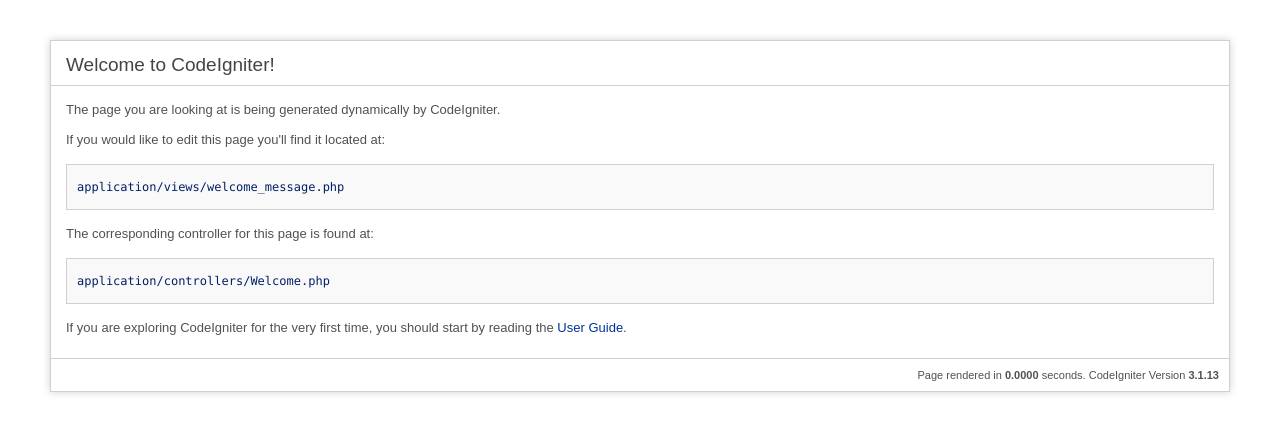
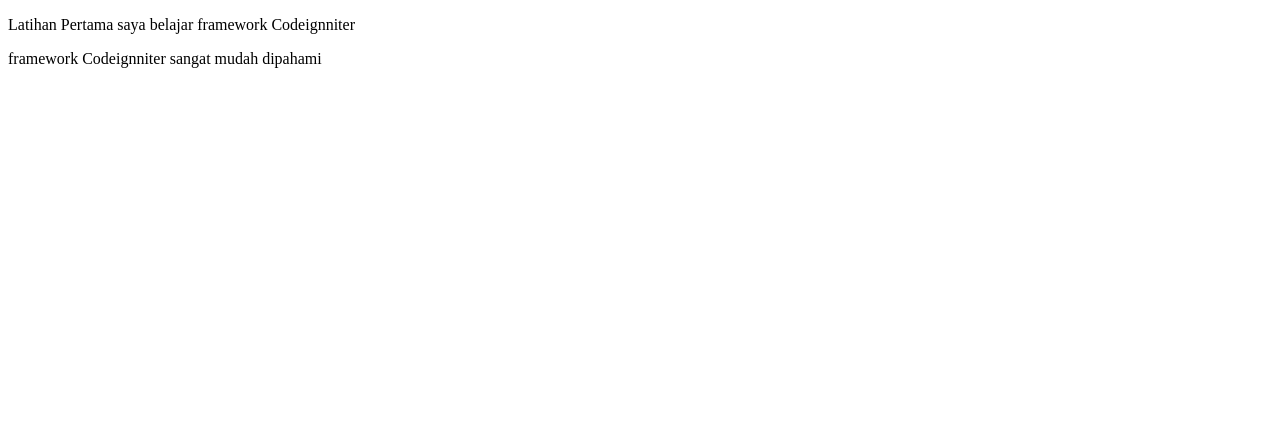
Before and after one commit to Dimastaqbirt/latihan_ci, a CodeIgniter app: page /database/ in a window 1280 px wide. Shown: the top 434 px of the page. Run offline with CodeIgniter, Linux system fonts and the light colour scheme.

Commit message:
membuat tampil.php di view. membuat tampil.php di controler dan mengubah file config ->routers

```diff
--- a/application/config/routes.php
+++ b/application/config/routes.php
@@ -49,6 +49,6 @@ defined('BASEPATH') OR exit('No direct script access allowed');
 | Examples:	my-controller/index	-> my_controller/index
 |		my-controller/my-method	-> my_controller/my_method
 */
-$route['default_controller'] = 'welcome';
+$route['default_controller'] = 'tampil';
 $route['404_override'] = '';
 $route['translate_uri_dashes'] = FALSE;
--- /dev/null
+++ b/application/controllers/tampil.php
@@ -0,0 +1,25 @@
+<?php
+defined('BASEPATH') OR exit('No direct script access allowed');
+
+class Tampil extends CI_Controller {
+
+	/**
+	 * Index Page for this controller.
+	 *
+	 * Maps to the following URL
+	 * 		http://example.com/index.php/welcome
+	 *	- or -
+	 * 		http://example.com/index.php/welcome/index
+	 *	- or -
+	 * Since this controller is set as the default controller in
+	 * config/routes.php, it's displayed at http://example.com/
+	 *
+	 * So any other public methods not prefixed with an underscore will
+	 * map to /index.php/welcome/<method_name>
+	 * @see https://codeigniter.com/userguide3/general/urls.html
+	 */
+	public function index()
+	{
+		$this->load->view('tampil');
+	}
+}
--- /dev/null
+++ b/application/views/tampil.php
@@ -0,0 +1,13 @@
+<!DOCTYPE html>
+<html lang="en">
+<head>
+    <meta charset="UTF-8">
+    <meta http-equiv="X-UA-Compatible" content="IE=edge">
+    <meta name="viewport" content="width=device-width, initial-scale=1.0">
+    <title>Latian Pertama</title>
+</head>
+<body>
+    <p>Latihan Pertama saya belajar framework Codeignniter</p>
+    <p>framework Codeignniter sangat mudah dipahami</p>
+</body>
+</html>
--- a/application/views/welcome_message.php
+++ b/application/views/welcome_message.php
@@ -79,7 +79,7 @@ defined('BASEPATH') OR exit('No direct script access allowed');
 <body>
 
 <div id="container">
-	<h1>Welcome to CodeIgniter!</h1>
+	<h1>WILUJEUNG SUMPINGG </h1>
 
 	<div id="body">
 		<p>The page you are looking at is being generated dynamically by CodeIgniter.</p>
```
